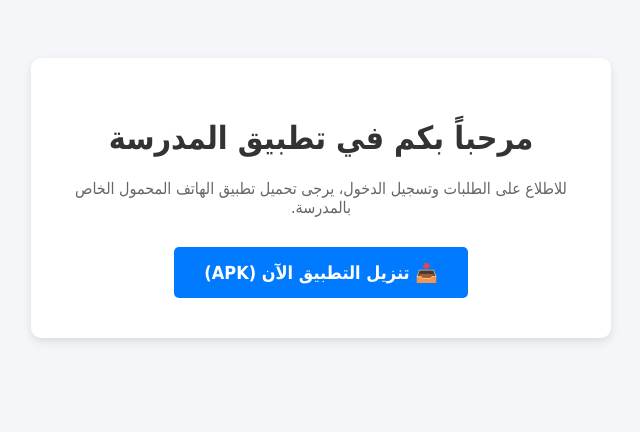
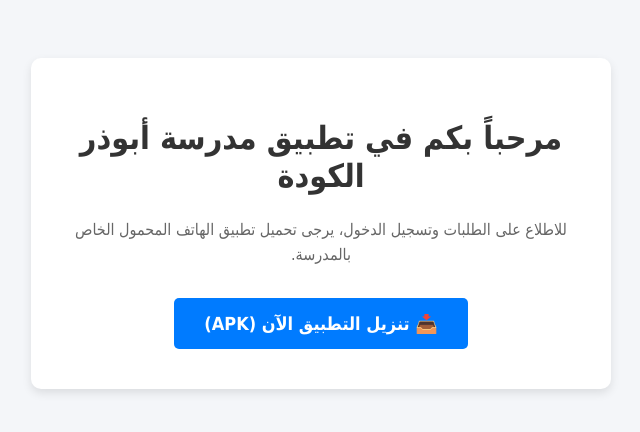
Before and after one commit to mazinboss099-dotcom/school-app2, a website: page frontend/index.html in a window 1280 px wide. Shown: the whole page, without its empty margins (319-959 px from the left). Drawn offline with Linux system fonts and the light colour scheme.

Commit message:
update school name to abu dhar al-koda

```diff
--- a/frontend/index.html
+++ b/frontend/index.html
@@ -3,7 +3,7 @@
 <head>
     <meta charset="UTF-8">
     <meta name="viewport" content="width=device-width, initial-scale=1.0">
-    <title>تطبيق المدرسة</title>
+    <title>تطبيق مدرسة أبوذر الكودة</title>
     <style>
         body {
             font-family: Tahoma, sans-serif;
@@ -20,7 +20,7 @@
             box-shadow: 0 4px 10px rgba(0,0,0,0.1);
         }
         h1 { color: #333; }
-        p { color: #666; margin-bottom: 30px; }
+        p { color: #666; margin-bottom: 30px; line-height: 1.6; }
         .download-btn {
             background-color: #007bff;
             color: white;
@@ -36,7 +36,7 @@
 </head>
 <body>
     <div class="container">
-        <h1>مرحباً بكم في تطبيق المدرسة</h1>
+        <h1>مرحباً بكم في تطبيق مدرسة أبوذر الكودة</h1>
         <p>للاطلاع على الطلبات وتسجيل الدخول، يرجى تحميل تطبيق الهاتف المحمول الخاص بالمدرسة.</p>
         <!-- ضع هنا رابط ملف الـ APK الخاص بتطبيقك بدلاً من علامة # -->
         <a href="#" class="download-btn">📥 تنزيل التطبيق الآن (APK)</a>
```
